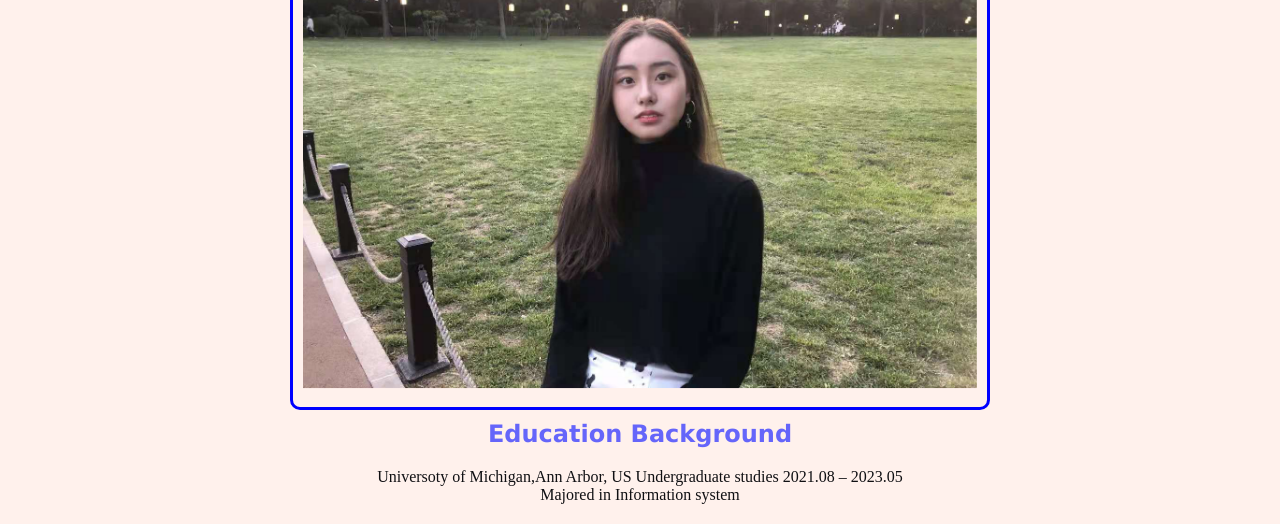
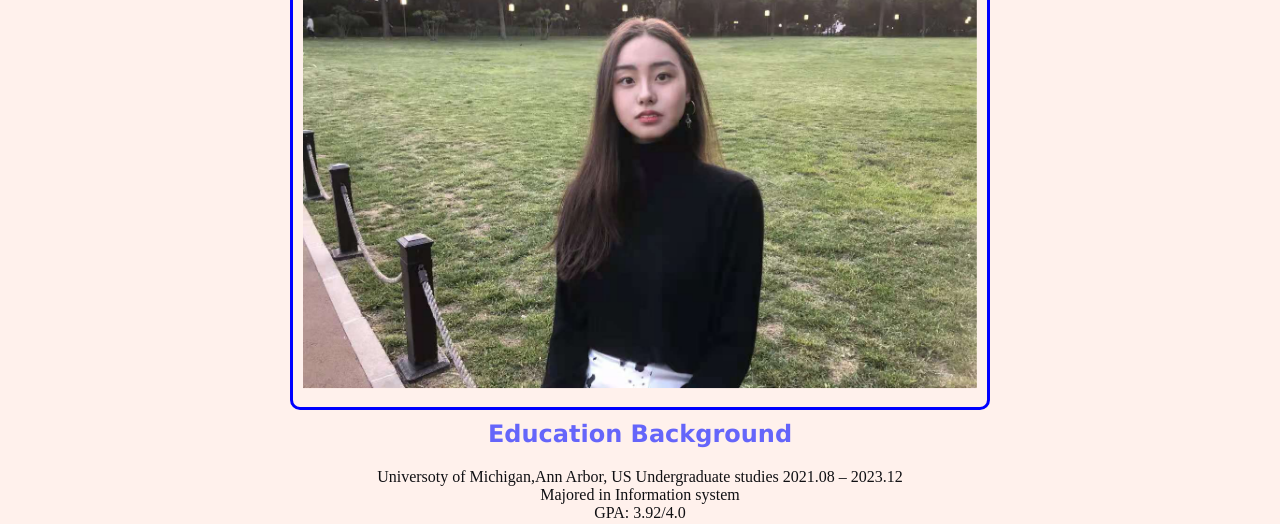
Before and after one commit to xhuscly/portfolio, a plain HTML site: page index.html in a window 1280 px wide. Shown: the part 413-937 px from the top of the page. Drawn offline with Linux system fonts and the light colour scheme.

Commit message:
Update index.html

```diff
--- a/index.html
+++ b/index.html
@@ -67,8 +67,8 @@
     <div class="about text-block">
         <a id="about"></a>
         <h3>Education Background</h3>
-        <p>Universoty of Michigan,Ann Arbor, US    	Undergraduate studies        				  2021.08 – 2023.05
-          <br>Majored in Information system<br>
+        <p>Universoty of Michigan,Ann Arbor, US    	Undergraduate studies        				  2021.08 – 2023.12
+          <br>Majored in Information system<br> GPA: 3.92/4.0
           </p>
         <p>Syracuse University, Syracuse, US    	Undergraduate studies        				  2019.08 – 2020.05
         <br>Majored in Information Technology and Management<br> GPA: 3.88/4.0
```
